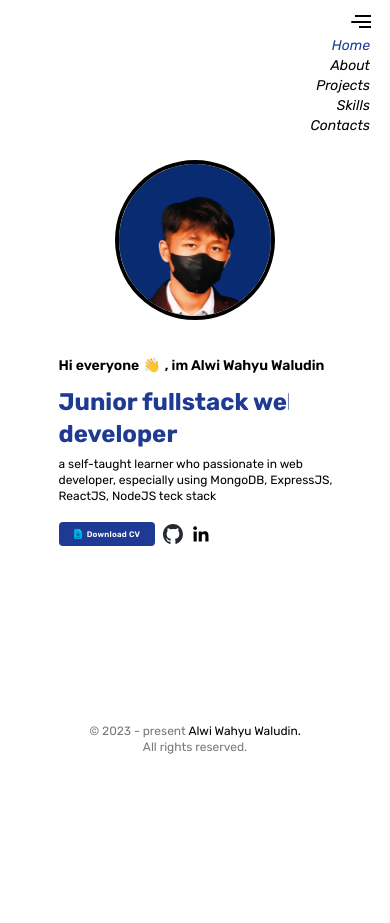
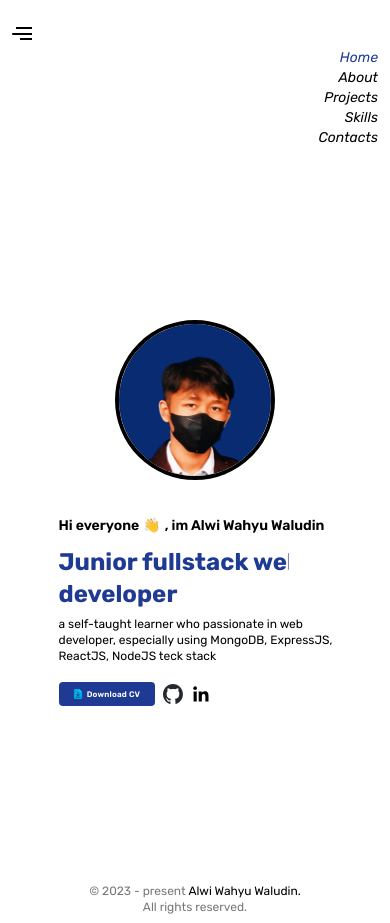
Before and after one commit to Alwisteins/web-portofolio, a React (Vite) app: page / in a window 390 px wide. Before the commit the page ends 844 px from the top, so only its background shows below. Built offline with nearby package versions, Linux system fonts and the light colour scheme; the HTML template or start-up script is replaced by a standard one.

Commit message:
add glasmorphis effect to navbar

```diff
--- a/index.html
+++ b/index.html
@@ -9,6 +9,8 @@
       @import url("https://fonts.googleapis.com/css2?family=Rubik:ital,wght@0,400;0,500;0,600;0,700;1,400&display=swap");
       * {
         font-family: "Rubik", sans-serif;
+        padding: 0;
+        margin: 0;
       }
     </style>
   </head>
--- a/src/component/navbar/Navbar.tsx
+++ b/src/component/navbar/Navbar.tsx
@@ -9,8 +9,8 @@ export default function Navbar() {
     setActiveTab(tabName);
   };
   return (
-    <div className="absolute right-5">
-      <button className="sm:hidden relative group right-[-40px]">
+    <div className="sticky top-0 right-5 p-3 bg-prim-white z-50 backdrop-filter backdrop-blur-sm bg-opacity-30">
+      <button className="sm:hidden sticky group">
         <div className="flex flex-col justify-between w-[20px] h-[13px] transform transition-all duration-300 origin-center overflow-hidden group-focus:-translate-y-1.5 group-focus:-rotate-90">
           <div className="bg-prim-black h-[2px] w-4 ml-1 transform transition-all duration-300 origin-left group-focus:rotate-[42deg] group-focus:w-2/3 delay-150"></div>
           <div className="bg-prim-black h-[2px] w-7 rounded transform transition-all duration-300 group-focus:translate-x-10"></div>
```
